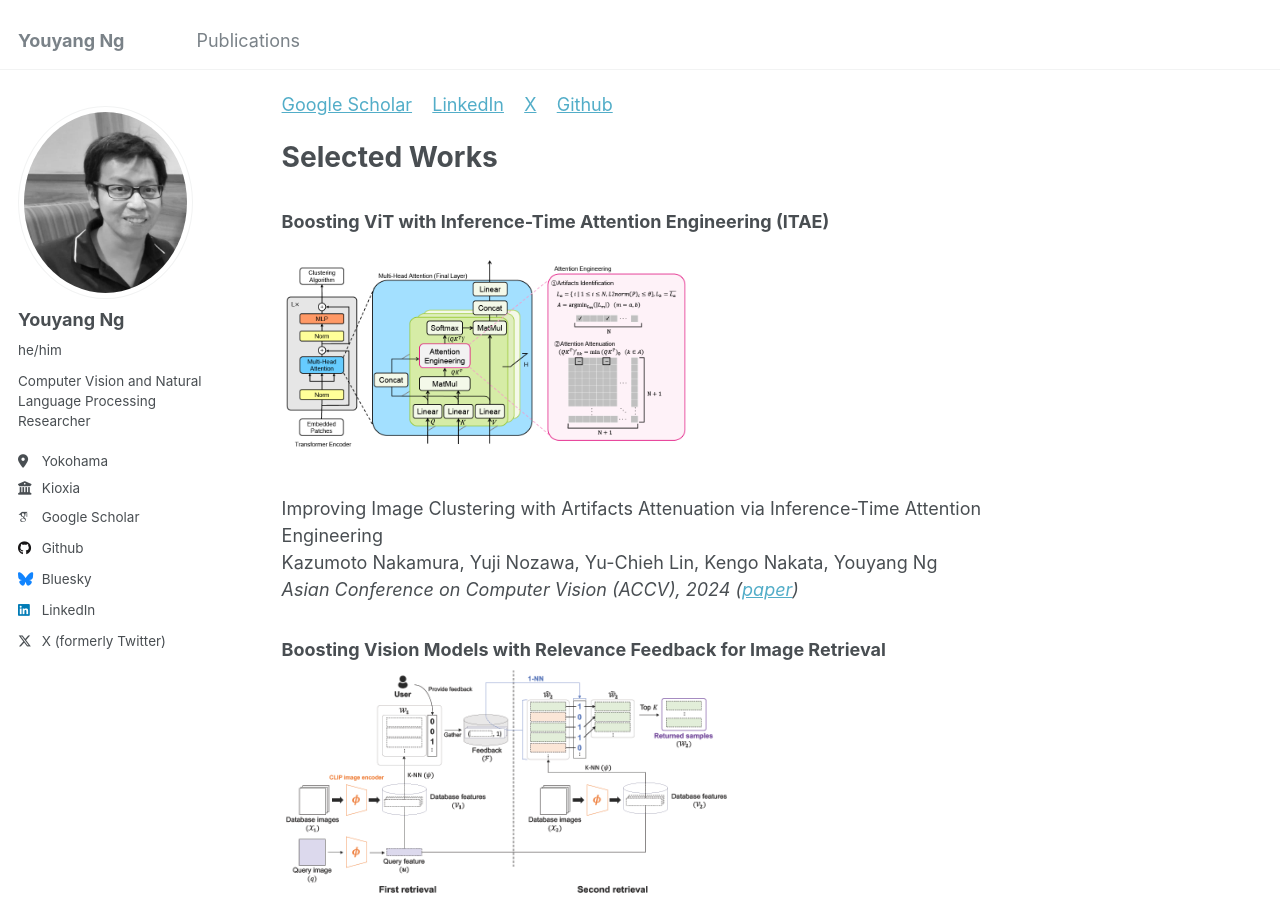
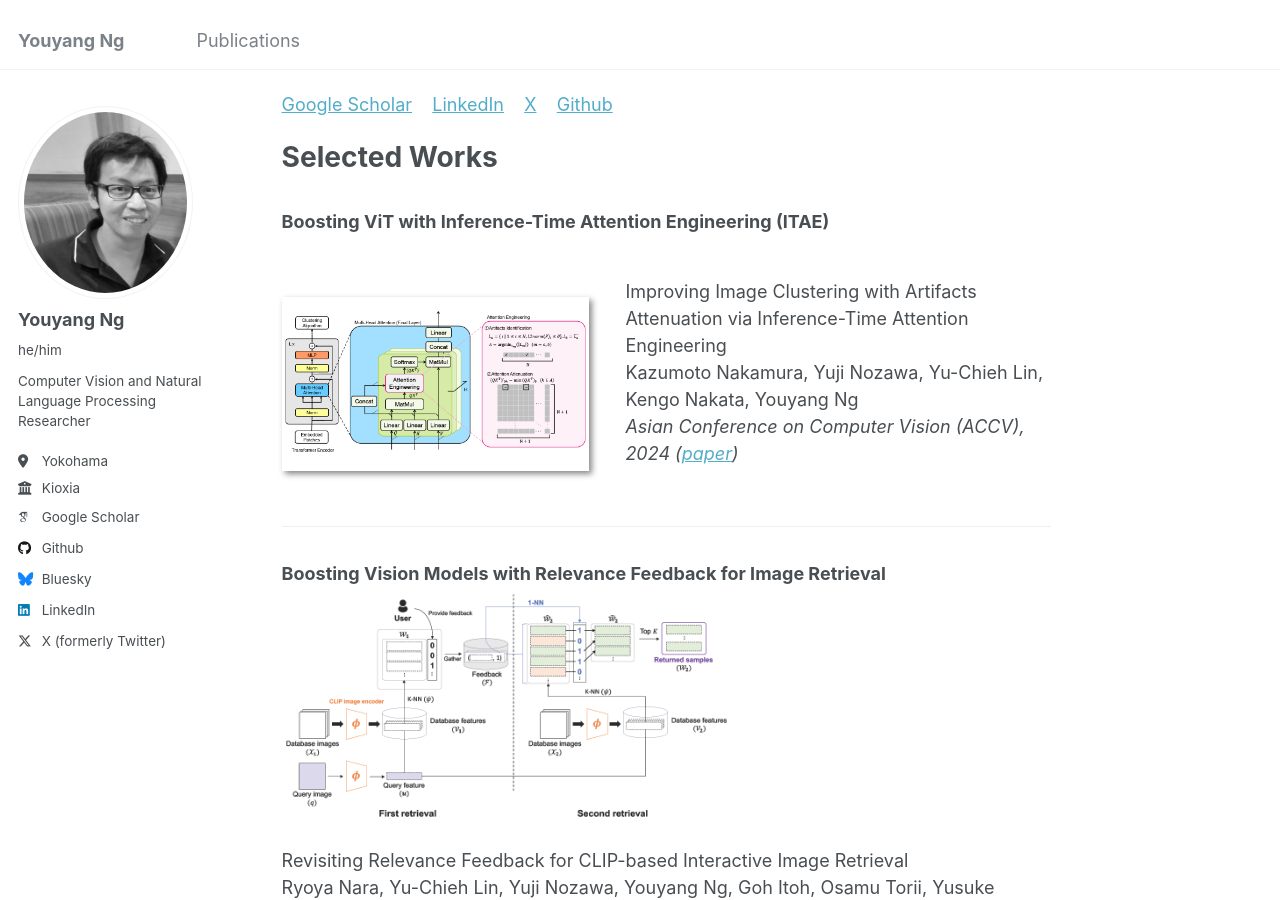
Before and after one commit to yy29/yy29.github.io, a Jekyll site: the page built from _pages/about.md, in a window 1280 px wide and 900 px high, scrolled down 401 px. Built offline with Jekyll 4.4.1, drawn with Linux system fonts in a browser that asks for light colours; some web fonts are replaced.

Commit message:
Update about.md

```diff
--- a/_pages/about.md
+++ b/_pages/about.md
@@ -16,11 +16,16 @@ I have co-authored over 30 patents and research articles including publications
 Selected Works
 ======
 ### Boosting ViT with Inference-Time Attention Engineering (ITAE)
-<img style="height: 230px" src="../images/2024_itae.png">
+<div class='paper-box'><div class='paper-box-image'><div><img src='../images/2024_itae.png' alt="sym" width="100%"></div></div>
+<div class='paper-box-text' markdown="1">
+
 
 Improving Image Clustering with Artifacts Attenuation via Inference-Time Attention Engineering
 Kazumoto Nakamura, Yuji Nozawa, Yu-Chieh Lin, Kengo Nakata, Youyang Ng
 *Asian Conference on Computer Vision (ACCV), 2024 ([paper](https://openaccess.thecvf.com/content/ACCV2024/html/Nakamura_Improving_Image_Clustering_with_Artifacts_Attenuation_via_Inference-Time_Attention_Engineering_ACCV_2024_paper.html))*
+
+</div>
+</div>
 
 ### Boosting Vision Models with Relevance Feedback for Image Retrieval
 <img style="height: 230px" src="../images/2024_feedback.png">
```
